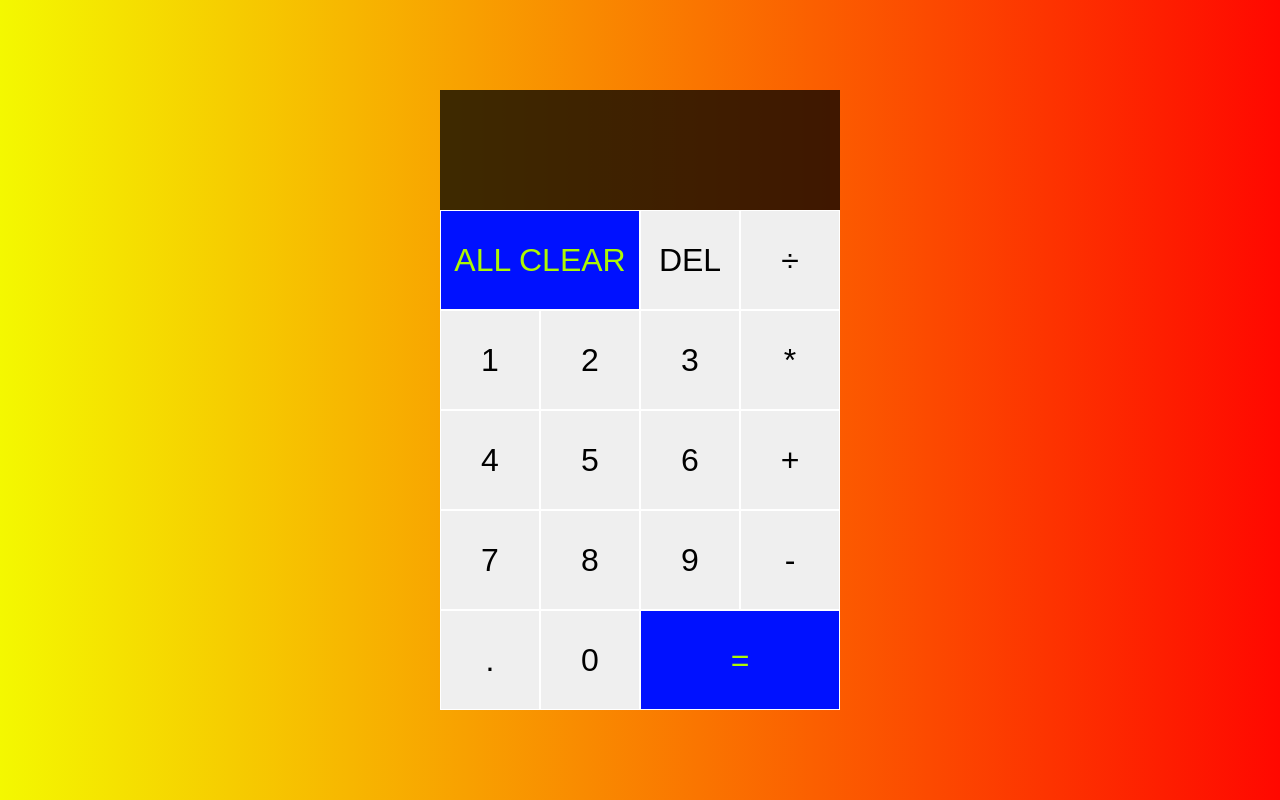
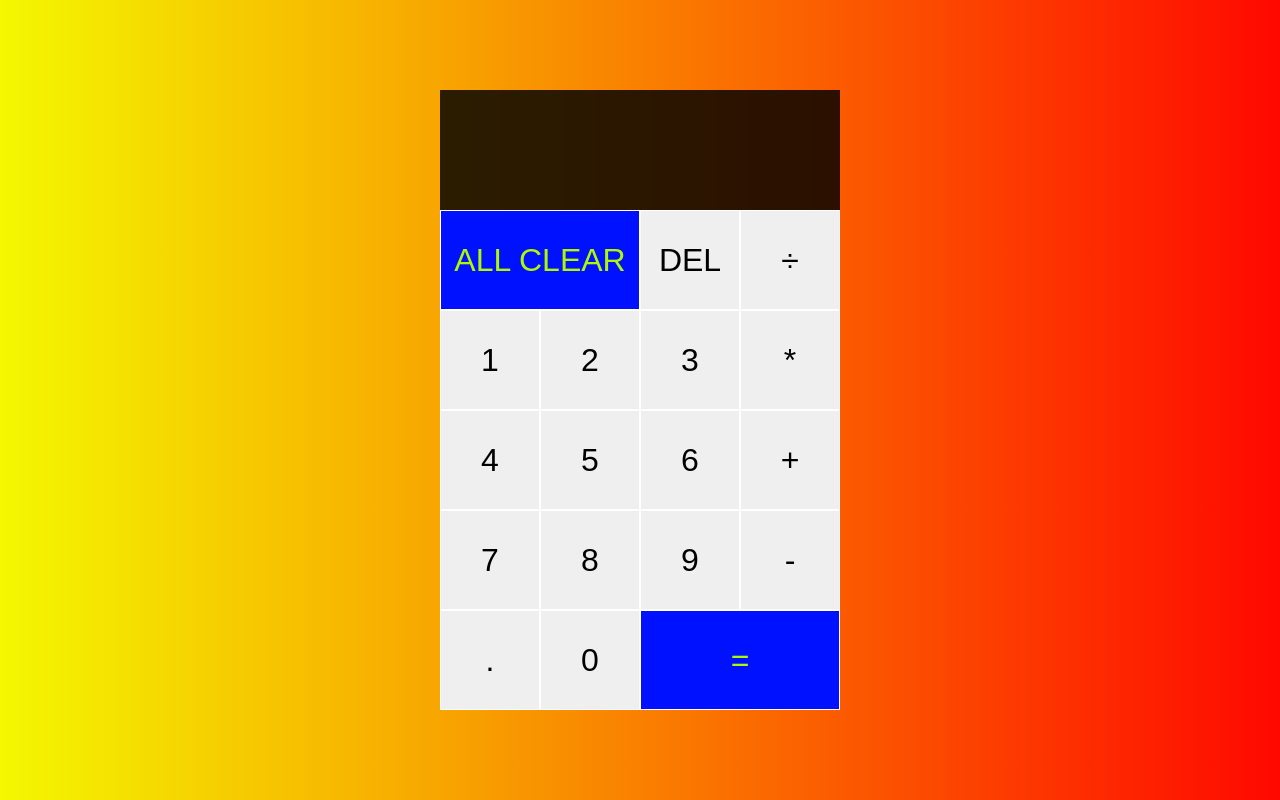
Before and after one commit to NightK7/Calculatrice, a plain HTML site: page index.html in a window 1280 px wide. Drawn offline with Linux system fonts and the light colour scheme.

Commit message:
modification des couleurs

```diff
--- a/style.css
+++ b/style.css
@@ -41,7 +41,7 @@ body {
 
 .output {
   grid-column: 1 / -1;
-  background-color: rgba(0, 0, 0, 0.75);
+  background-color: rgba(0, 0, 0, 0.829);
   display: flex;
   align-items: flex-end;
   justify-content: space-around;
```
